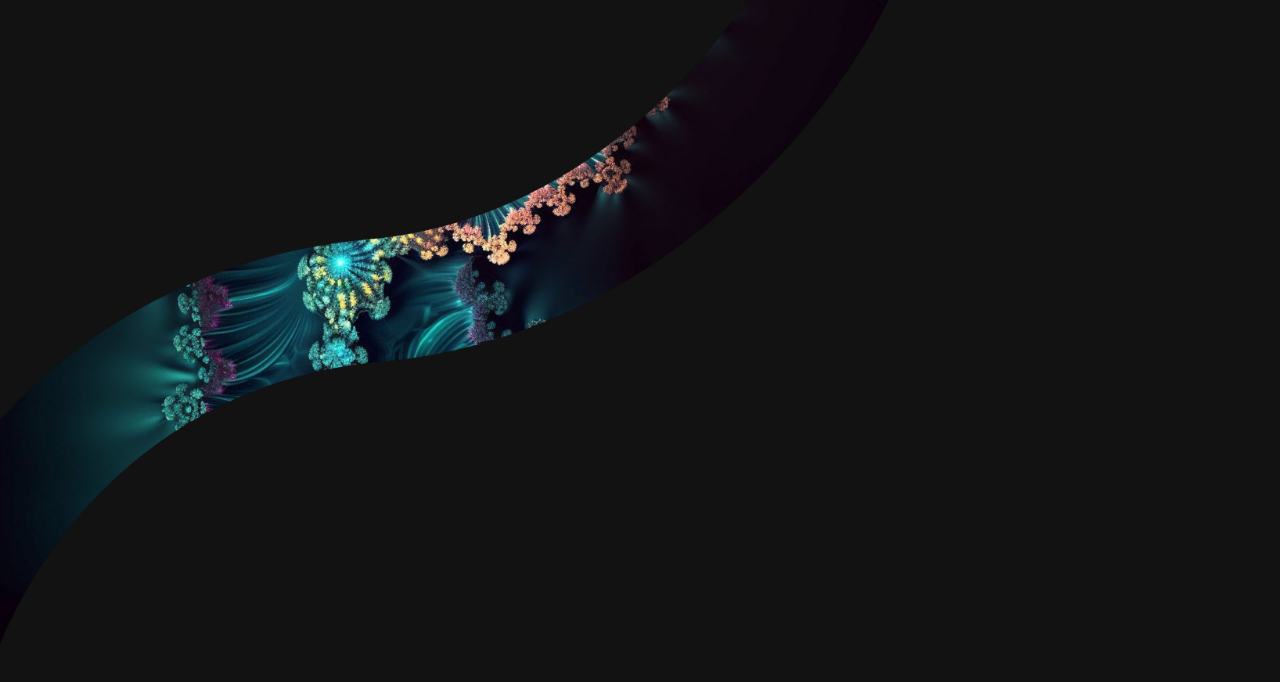
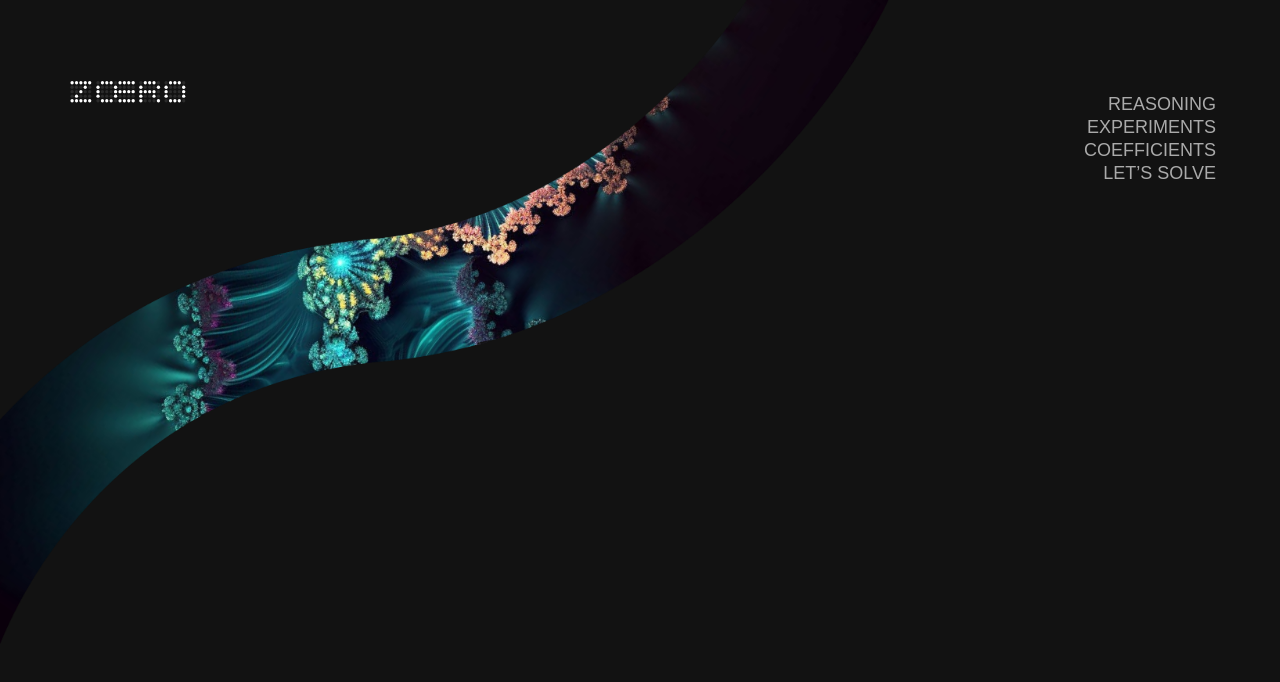
Before and after one commit to ivantrejoc/zoerowebsite, a React (Vite) app: page / in a window 1280 px wide. Shown: the top 682 px of the page. Built offline with nearby package versions, Linux system fonts and the light colour scheme.

Commit message:
header/header-logo header-links

```diff
--- a/src/assets/css/_default.css
+++ b/src/assets/css/_default.css
@@ -5,9 +5,14 @@
 
 #header{
   width: 100vw;
-  height: 20vh;
+  height: 23vh;
+  gap: 65vw;
   display: flex;
   flex-direction: row;
-  background: salmon;
+}
 
+#logo{
+  width: 7.36156rem;
+height: 1.339rem;
+flex-shrink: 0;
 }
--- a/src/pages/Landing.jsx
+++ b/src/pages/Landing.jsx
@@ -1,10 +1,10 @@
-import { Box, useTheme } from "@mui/material";
+import { Box, useTheme, Typography } from "@mui/material";
 import mainBackground from "../assets/img/vector-103-stroke.png";
-
+import zoeroLogo from "../assets/img/zoero-logo.svg";
 
 export default function Landing() {
   const theme = useTheme();
-console.log("LOS DETALLES DEL TEMA: ", theme);
+  console.log("LOS DETALLES DEL TEMA: ", theme);
   return (
     <Box
       id="main-body"
@@ -22,7 +22,7 @@ console.log("LOS DETALLES DEL TEMA: ", theme);
         id="header-container"
         sx={{
           display: "flex",
-          justifyContent: "center",
+          justifyContent: "start",
           alignItems: "center",
           flexDirection: "column",
           position: "relative",
@@ -33,7 +33,73 @@ console.log("LOS DETALLES DEL TEMA: ", theme);
           height: "100vh",
           maxHeight: "100vh"
         }}
-      ></Box>
+      >
+        <header id="header">
+          <Box
+            id="logo-container"
+            sx={{
+              display: "flex",
+              justifyContent: "center",
+              alignItems: "center",
+              position: "relative",
+              width: "20vw",
+              height: "100%",
+              maxHeight: "100%"
+            }}
+          >
+            <img id="logo" src={zoeroLogo} alt="zoero-logo" />
+          </Box>
+
+          <Box
+            id="logo-container"
+            sx={{
+              display: "flex",
+              flexDirection: "column",
+              justifyContent: "end",
+              alignItems: "end",
+              position: "relative",
+              width: "15vw",
+              height: "100%",
+              maxHeight: "100%",
+              paddingRight: "5vw"
+            }}
+          >
+            <Typography
+              variant="navLinks"
+              sx={{
+                marginBottom: 0.25
+              }}
+              component="a"
+              href="#"
+            >
+              REASONING
+            </Typography>
+            <Typography
+              variant="navLinks"
+              sx={{
+                marginBottom: 0.25
+              }}
+              component="a"
+              href="#"
+            >
+              EXPERIMENTS
+            </Typography>
+            <Typography
+              variant="navLinks"
+              sx={{
+                marginBottom: 0.25
+              }}
+              component="a"
+              href="#"
+            >
+              COEFFICIENTS
+            </Typography>
+            <Typography variant="navLinks" component="a" href="#">
+              LET’S SOLVE
+            </Typography>
+          </Box>
+        </header>
+      </Box>
     </Box>
   );
 }
--- a/src/theme/index.js
+++ b/src/theme/index.js
@@ -39,9 +39,17 @@ export default createTheme({
       fontStyle: "normal",
       fontWeight: "600",
       lineheight: "112%"
+    },
+
+    navLinks: {
+      color: "#AAAAAA",
+      fontSize: "1.125rem",
+      fontStyle: "normal",
+      fontWeight: "500",
+      lineHeight: "normal",
+      textDecoration: "none"
     }
   },
-
   components: {
     MuiButton: {
       defaultProps: {
```
Also changed, not shown: src/assets/img/zoero-logo.svg (added).
